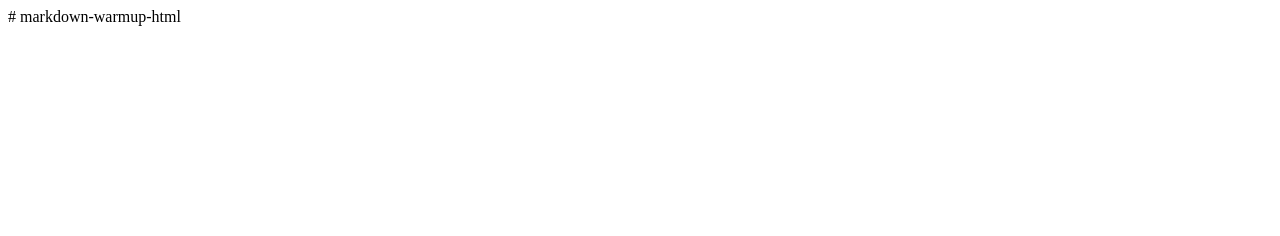
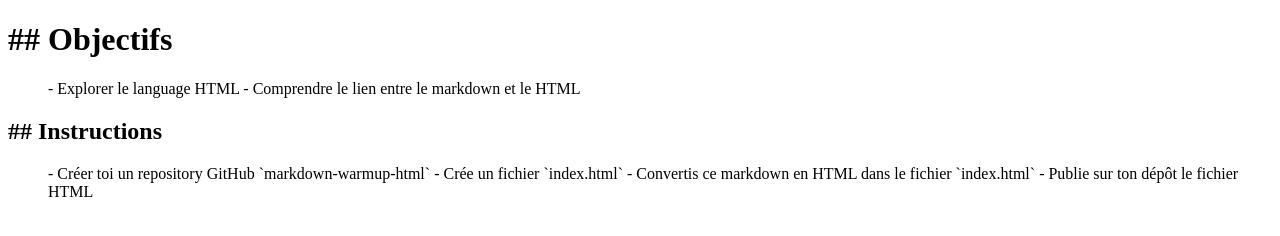
Before and after one commit to ZakariaZaki/markdown-warmup-html, a plain HTML site: page index.html in a window 1280 px wide. Drawn offline with Linux system fonts and the light colour scheme.

Commit message:
html code

```diff
--- a/index.html
+++ b/index.html
@@ -1 +1,21 @@
-# markdown-warmup-html
+<!DOCTYPE html>
+<head>
+  <body>
+    <h1>## Objectifs</h1>
+
+  <ul>
+    - Explorer le language HTML
+    - Comprendre le lien entre le markdown et le HTML
+  </ul>
+
+    <h2>## Instructions</h2>
+
+  <ul>
+    - Créer toi un repository GitHub `markdown-warmup-html`
+    - Crée un fichier `index.html`
+    - Convertis ce markdown en HTML dans le fichier `index.html`
+    - Publie sur ton dépôt le fichier HTML
+
+  </ul>
+  </body>
+</head>
```
